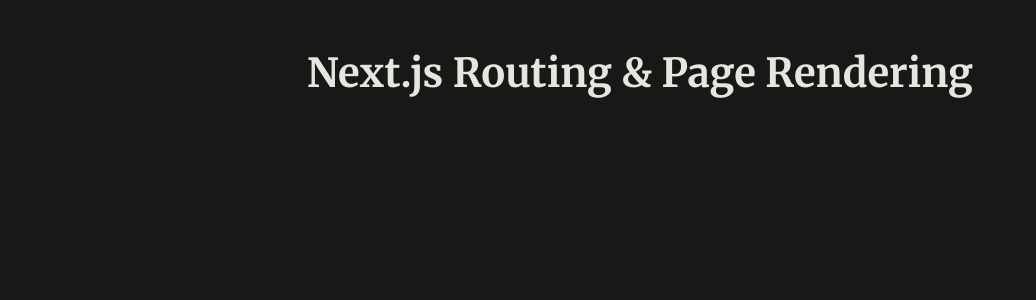
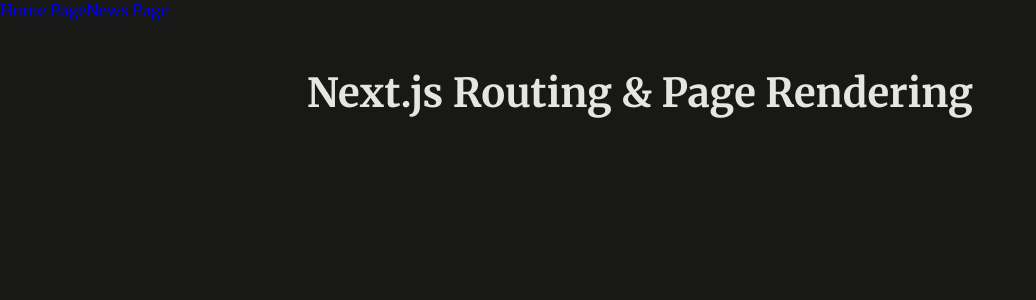
Before and after one commit to mojeeto/routing-in-nextjs, a Next.js app: page / in a window 1280 px wide. Shown: the top 300 px of the page, without its empty margins (0-1036 px from the left). Built offline with nearby package versions, Linux system fonts and the light colour scheme.

Commit message:
[task] Main header component done
Also add a <MainHeader> component that containes links to already existing
Home Page and the newly add "News" Page.

```diff
--- a/src/app/layout.js
+++ b/src/app/layout.js
@@ -1,14 +1,18 @@
-import './globals.css';
+import MainHeader from "@/components/main-header";
+import "./globals.css";
 
 export const metadata = {
-  title: 'Next.js Page Routing & Rendering',
-  description: 'Learn how to route to different pages.',
-}
+  title: "Next.js Page Routing & Rendering",
+  description: "Learn how to route to different pages.",
+};
 
 export default function RootLayout({ children }) {
- return (
+  return (
     <html lang="en">
-      <body>{children}</body>
+      <body>
+        <MainHeader />
+        {children}
+      </body>
     </html>
-  )
+  );
 }
--- /dev/null
+++ b/src/components/main-header.tsx
@@ -0,0 +1,10 @@
+import Link from "next/link";
+
+export default function MainHeader() {
+  return (
+    <header>
+      <Link href="/">Home Page</Link>
+      <Link href="/news">News Page</Link>
+    </header>
+  );
+}
```
